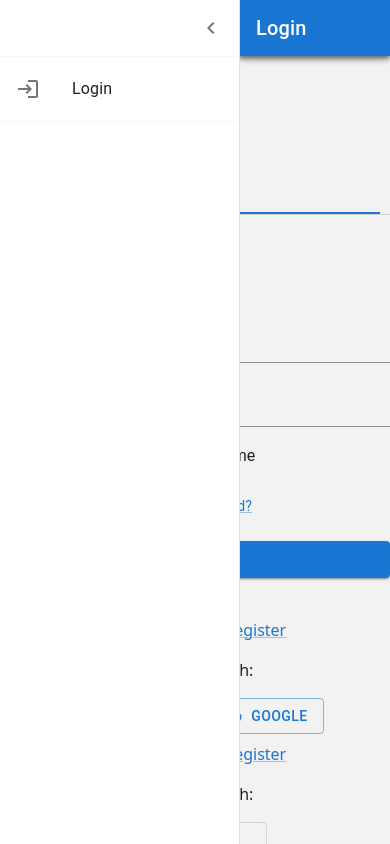
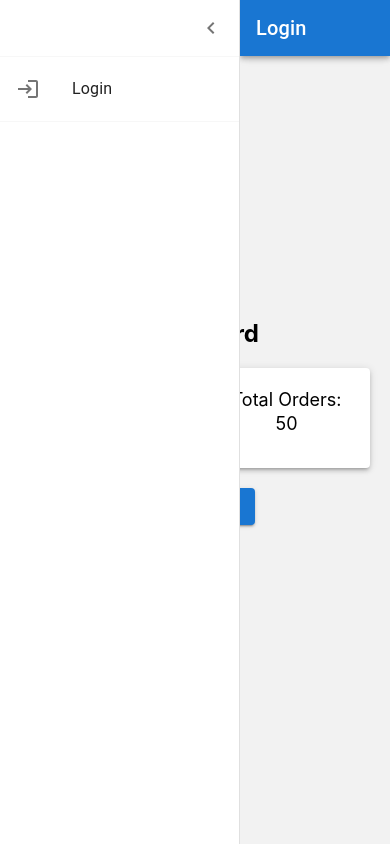
Before and after one commit to Andyfer004/Proyecto_Software_Frontend, a React Native app: screen / in a window 390 px wide. Built offline with nearby package versions, Linux system fonts and the light colour scheme.

Commit message:
instalación de dependencias de mui para calendar

```diff
--- a/App.tsx
+++ b/App.tsx
@@ -24,7 +24,7 @@ export default function App() {
       <NavigationContainer>
           <SidebarGeneral/>
           <Stack.Navigator initialRouteName="Login">
-            <Stack.Screen name="Login" component={LoginScreen} options={{ headerShown: false }} />
+            <Stack.Screen name="Login" component={DashboardScreen} options={{ headerShown: false }} />
             <Stack.Screen name="UpdateAccount" component={UpdateAccountScreen} options={{ headerShown: false }} />
           </Stack.Navigator>
       </NavigationContainer>
--- a/package.json
+++ b/package.json
@@ -9,11 +9,13 @@
     "web": "expo start --web"
   },
   "dependencies": {
+    "@date-io/dayjs": "^3.0.0",
     "@emotion/react": "^11.11.4",
     "@emotion/styled": "^11.11.5",
     "@expo/metro-runtime": "~3.1.3",
     "@mui/icons-material": "^5.15.15",
     "@mui/material": "^5.15.15",
+    "@mui/x-date-pickers": "^7.3.2",
     "@react-native-google-signin/google-signin": "^10.1.2",
     "@react-navigation/drawer": "^6.6.15",
     "@react-navigation/native": "^6.1.17",
@@ -23,6 +25,7 @@
     "boostrap": "^2.0.0",
     "bootstrap": "^5.3.3",
     "bundling": "^0.1.5",
+    "dayjs": "^1.11.11",
     "expo": "~50.0.17",
     "expo-status-bar": "~1.11.1",
     "lightningcss": "^1.24.1",
```
Also changed, not shown: 1 other file (tests, documents, lock files or other folders).
